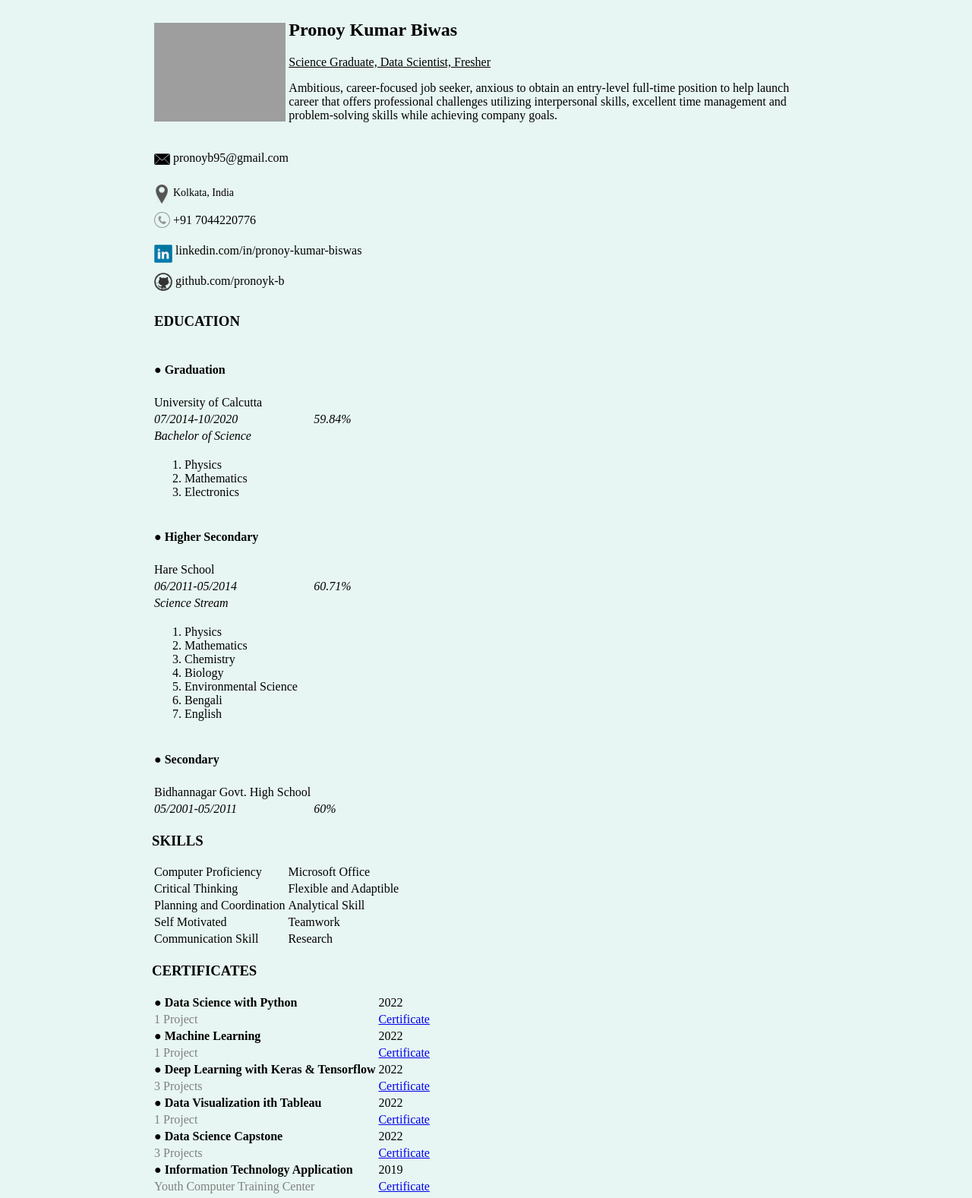
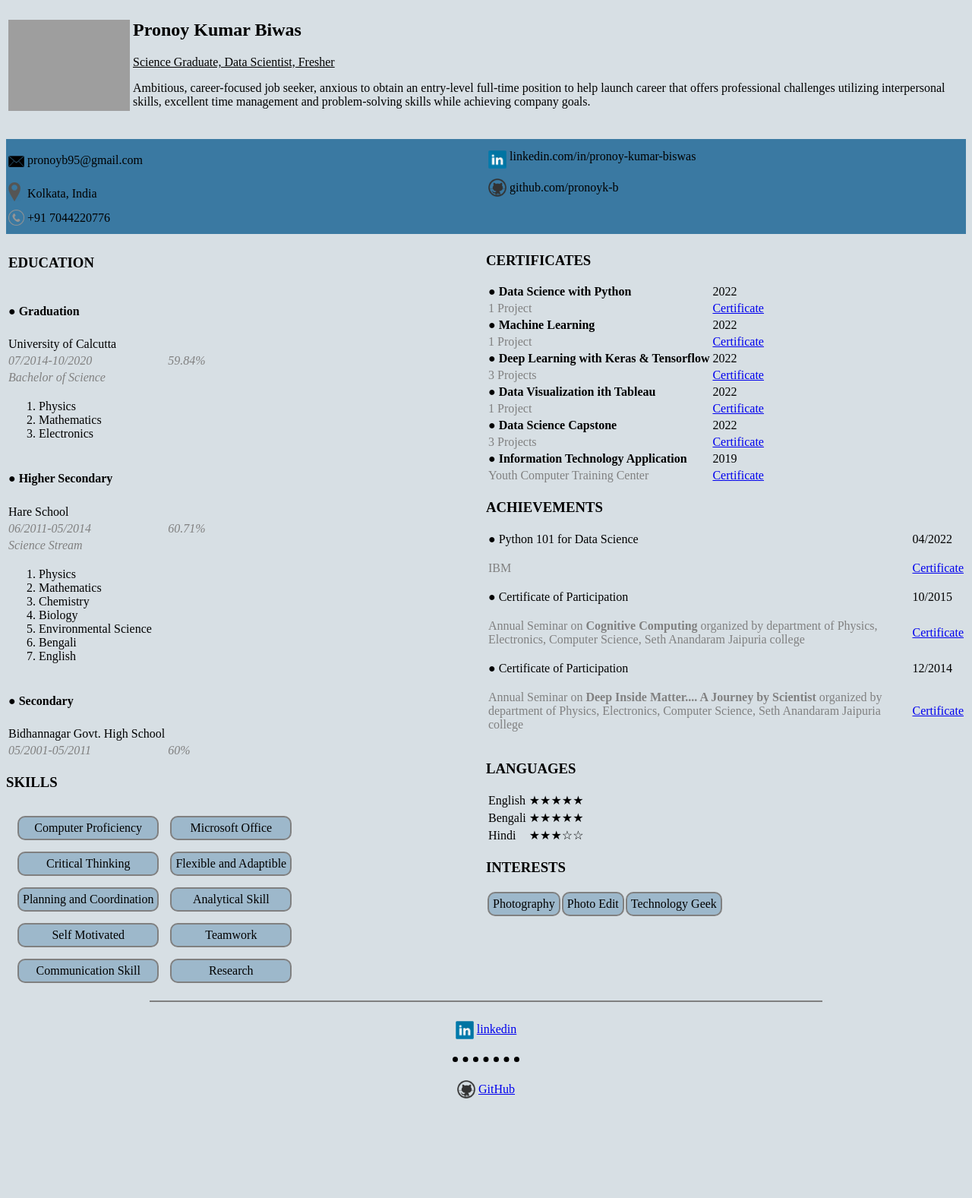
Before and after one commit to pronoyk-b/pronoy_cv, a plain HTML site: page index.html in a window 1280 px wide. Shown: the part 5-1582 px from the top of the page at 76% size. After the commit the page ends 1475 px from the top, so only its background shows below. Drawn offline with Linux system fonts and the light colour scheme; grey boxes are pictures that could not be loaded.

Commit message:
box model style sheet update

```diff
--- a/css/style.css
+++ b/css/style.css
@@ -1,121 +1,65 @@
 body{
-  margin-left: 200px;
-  margin-right: 200px;
-  background-color: #E7F6F2;
+  background-color: #d7dfe4;
 }
-
-
-.ribbonleftcol{
-  margin-left: 200px;
+.skilltable{
+  border-spacing: 15px;
 }
-
-.leftcolumn{
-  margin-top: 15.1em;
-  margin-left: 200px;
+.bottomtable{
+  margin-left:auto;
+  margin-right: auto;
 }
-
-
-.skilldecor{
-  background: #95adb8;
-  padding-left:5px;
-  padding-right:5px;
-
+.skillstyle{
+  padding: 5px;
+  text-align: center;
+  border-radius: 10px;
+  border: 2px;
+  border-style: solid;
+  border-color: grey;
+  background-color: #9db8cb;
 }
-.skillnames{
-  text-align: center;
+.bottomline{
+  background-color: #d7dfe4;
+  border-style: none;
+  border-top-style: dotted;
+  border-width: 7px;
+  width: 7%;
+  }
+.bottomcontact{
+  text-align:center;
 }
-.educationheading, .skillsheading{
-  color: #1e81b0;
+.marksearstyle{
+  color: grey;
 }
-.date, .degree{
-  color: #6899b0;
+.LEFTRIBBONBLOCK{
+  height: 100%;
+  width: 50%;
 }
-.gradmarks{
-  padding-left: 80px;
-  padding-top: 35px;
-  color: #6899b0;
+.RIGHTRIBBONBLOCK{
+  height: 100%;
+  width: 50%;
 }
-.hsmarks{
-  padding-bottom: 40px;
-  padding-left: 79px;
-  color: #6899b0;
+.myphoto{
+  height: 120px;
 }
-.smarks{
-  padding-left: 99px;
-  color: #6899b0;
+.HEADING{
+  height: 180px;
+  width: 100%;
 }
-.myphoto {
-  height: 130px;
+.RIBBON{
+  background-color: #3a79a2;
+  height: 125px;
+  width: 100%;
+  display: flex;
 }
-
-.text-beside-photo {
-  font-size: 13px;
+.LEFTCOLUMN{
+  height: 100%;
+  width: 50%;
 }
-
-.ribbon {
-  background-color: #1e81b0;
-  color: white;
+.RIGHTCOLUMN{
+  height: 100%;
+  width: 50%;
 }
-
-.email {
-  padding-top: 6px;
-  height: 15px;
+.gridcontainer{
+  padding-top: 5px;
+  display: flex;  /* this is responsible for showin two DIV BLOCKS side by side */
 }
-
-.emailtext {
-  font-size: 14px;
-}
-
-.location {
-  height: 25px;
-  padding-left: 2px;
-  padding-top: 6px;
-}
-
-.locationtext {
-  font-size: 14px;
-}
-
-.github {
-  height: 22px;
-  padding-top: 4px;
-}
-
-.githubtext {
-  font-size: 14px;
-}
-
-.phone {
-  height: 22px;
-}
-
-.phonetext {
-  font-size: 14px;
-}
-
-.linkedin {
-  height: 22px;
-}
-
-.linkedintext {
-  font-size: 14px;
-}
-
-.table-left {
-  padding-left: 2px;
-  padding-right: 20px;
-}
-
-.table-right {
-  padding-left: 160px;
-  padding-top: 1px;
-  padding-bottom: 37px;
-  margin-left: 25px;
-}
-.about{
-  font-size: 17px;
-}
-
-.short_note{
-  font-size: 18px;
-}
```
